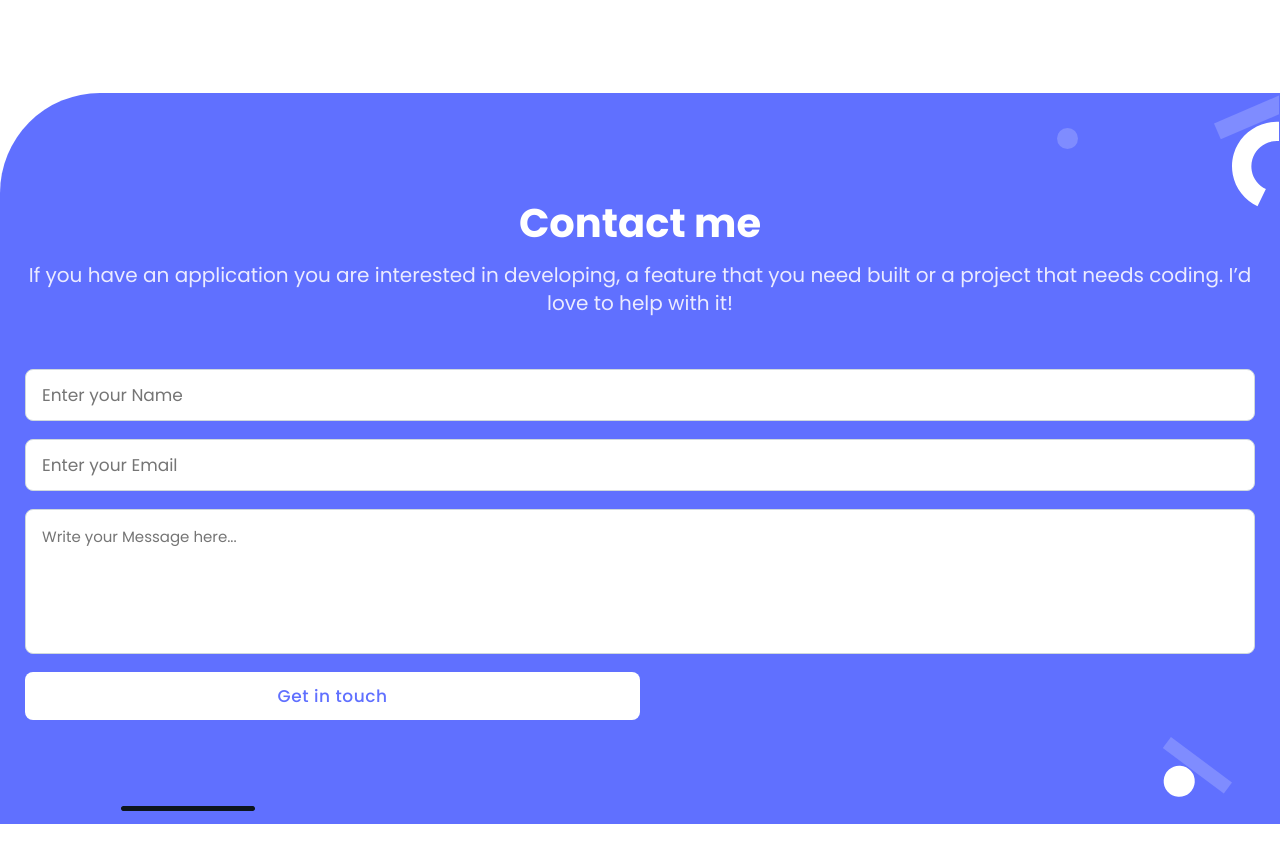
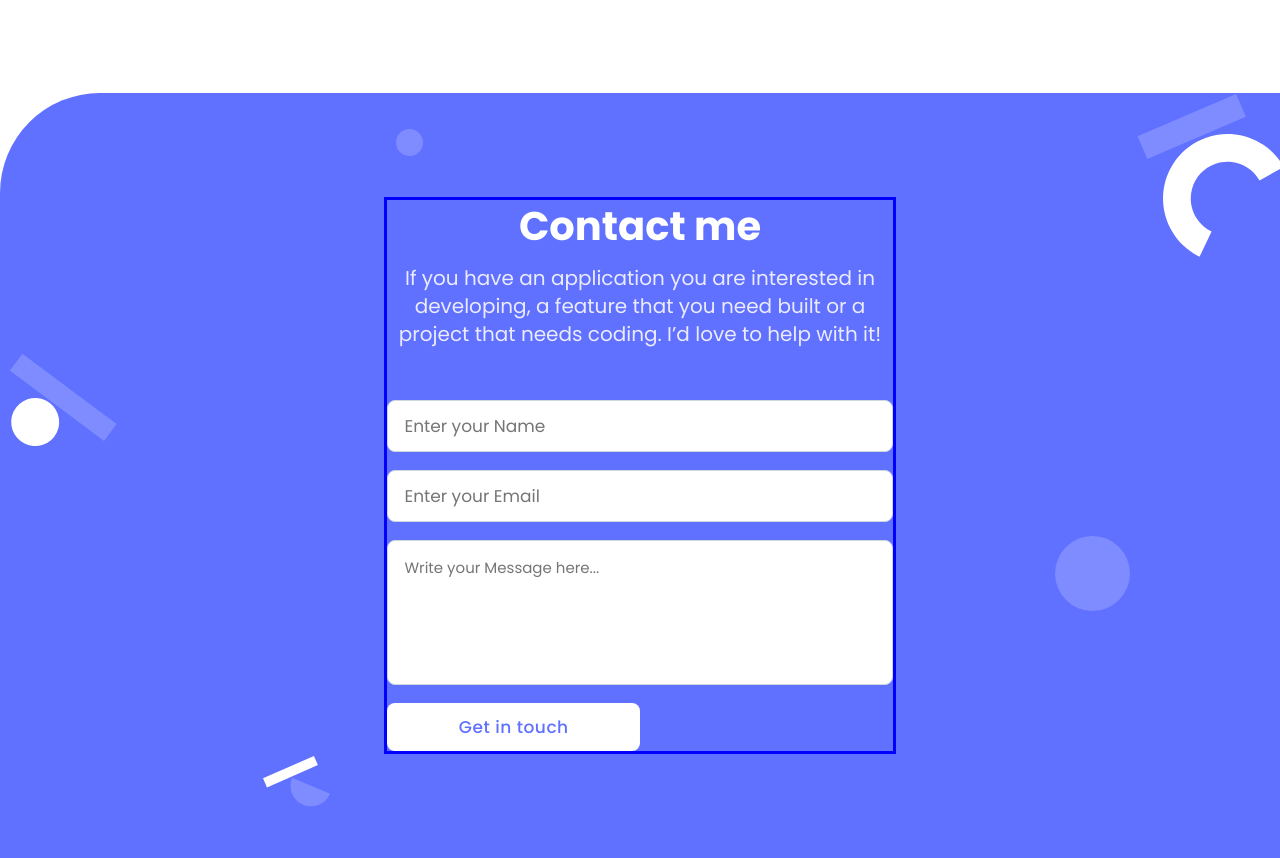
Before and after one commit to Abdulwhbhussain/Microverse_portfolio_project, a website: page index.html in a window 1280 px wide. Shown: the part 4239-5097 px from the top of the page. Before the commit the page ends 5063 px from the top, so only its background shows below. Drawn offline with Linux system fonts and the light colour scheme.

Commit message:
Contact Form Desktop Version

```diff
--- a/style.css
+++ b/style.css
@@ -1530,4 +1530,29 @@ textarea {
   .separator-bottom {
     width: 100%;
   }
-}
+
+  .form-container {
+    border: 1px solid transparent;
+    background: var(--main-purple-color);
+    border-radius: 100px 0 0 0;
+    background-image: url(assets/contact-form-background-desktop.svg);
+    background-repeat: no-repeat;
+    position: relative;
+    top: 0;
+    display: flex;
+    justify-content: center;
+    align-items: center;
+  }
+
+  .form-content-container {
+    border: 3px solid blue;
+    margin: 103px 24px;
+    display: flex;
+    flex-direction: column;
+    width: 40%;
+  }
+
+  .black-line-container {
+    display: none;
+  }
+}
```
Also changed, not shown: assets/contact-form- background-shape-desktop.svg (deleted), assets/contact-form-background-desktop.svg (added).
